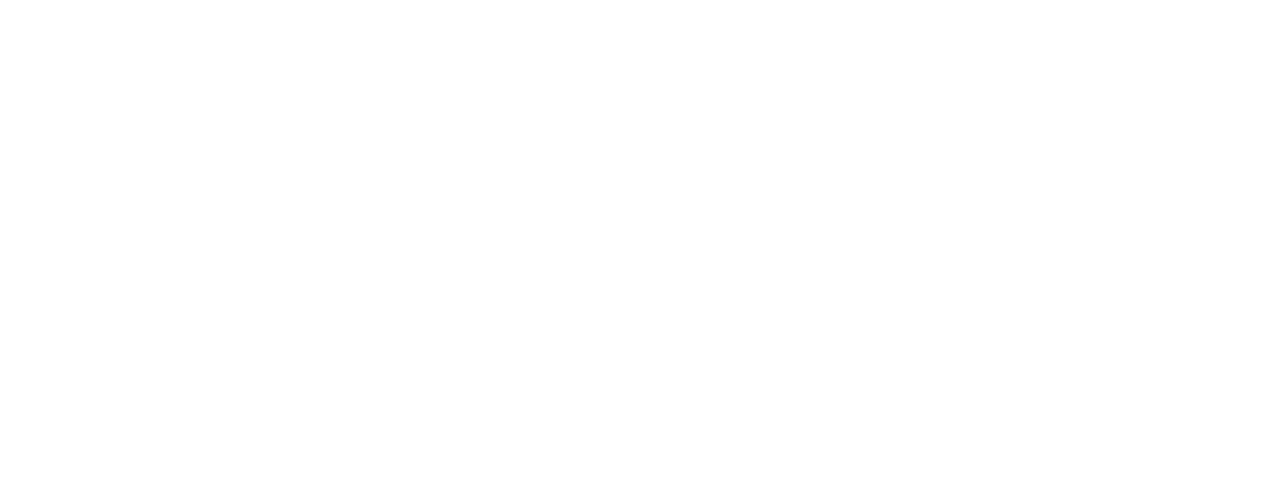
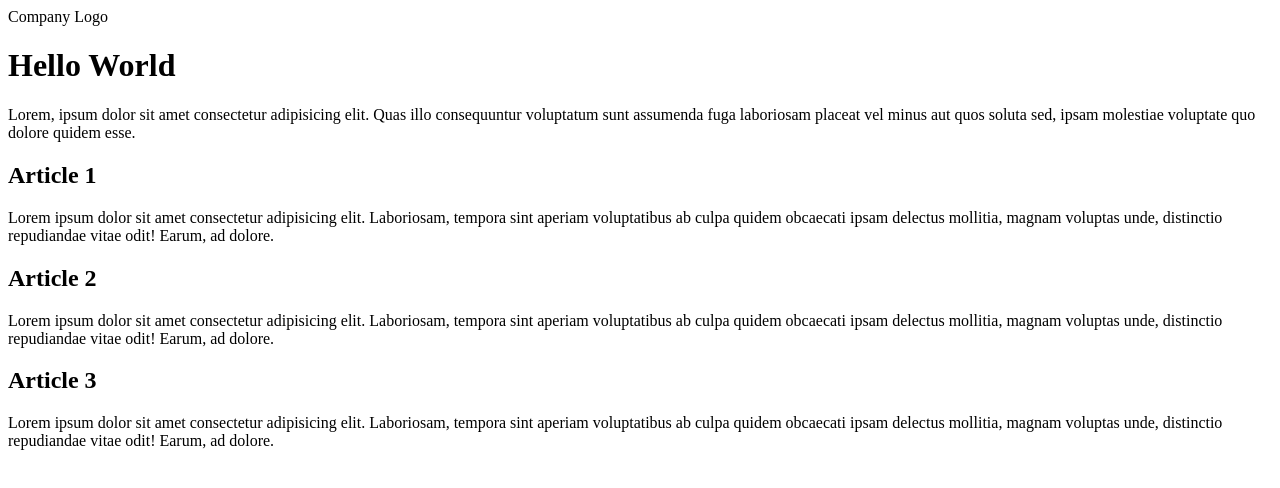
Before and after one commit to varunchimurkar/Landing-Page, a plain HTML site: page index.html in a window 1280 px wide. Drawn offline with Linux system fonts and the light colour scheme.

Commit message:
Create Hero Section

```diff
--- a/index.html
+++ b/index.html
@@ -1,12 +1,60 @@
 <!DOCTYPE html>
 <html lang="en">
+
 <head>
     <meta charset="UTF-8">
     <meta http-equiv="X-UA-Compatible" content="IE=edge">
     <meta name="viewport" content="width=device-width, initial-scale=1.0">
     <title>Landing Page</title>
 </head>
+
 <body>
+    <!-- Navbar Tag is available in HTML-->
+    <nav class="navbar">
+        <div class="navbar-brand">Company Logo</div>
+    </nav>
+    <!--  short-cut method
 
+          div.hero>div.container>h1{hello}+p{lorem ipsum}
+    -->
+    <div class="hero">
+        <div class="container">
+            <h1>Hello World</h1>
+            <p>Lorem, ipsum dolor sit amet consectetur adipisicing elit.
+                Quas illo consequuntur voluptatum sunt assumenda fuga laboriosam placeat vel minus aut quos soluta sed,
+                ipsam molestiae voluptate quo dolore quidem esse.
+            </p>
+        </div>
+    </div>
+
+    <!-- Section and article Tag is available in HTML -->
+
+    <!-- Short-cut method line no 33 to 46
+
+         section.container>div.article*3>h1{some}+p -->
+
+    <!-- Ctrl + D to use multiple paragram write in same time -->
+
+    <section class="container">
+        <div class="article">
+            <h1>Article 1</h1>
+            <p>Lorem ipsum dolor sit amet consectetur adipisicing elit.
+                Laboriosam, tempora sint aperiam voluptatibus ab culpa quidem obcaecati ipsam delectus mollitia,
+                magnam voluptas unde, distinctio repudiandae vitae odit! Earum, ad dolore.</p>
+        </div>
+        <div class="article">
+            <h1>Article 2</h1>
+            Lorem ipsum dolor sit amet consectetur adipisicing elit.
+            Laboriosam, tempora sint aperiam voluptatibus ab culpa quidem obcaecati ipsam delectus mollitia,
+            magnam voluptas unde, distinctio repudiandae vitae odit! Earum, ad dolore.</p>
+        </div>
+        <div class="article">
+            <h1>Article 3</h1>
+            Lorem ipsum dolor sit amet consectetur adipisicing elit.
+            Laboriosam, tempora sint aperiam voluptatibus ab culpa quidem obcaecati ipsam delectus mollitia,
+            magnam voluptas unde, distinctio repudiandae vitae odit! Earum, ad dolore.</p>
+        </div>
+    </section>
 </body>
+
 </html>
```
